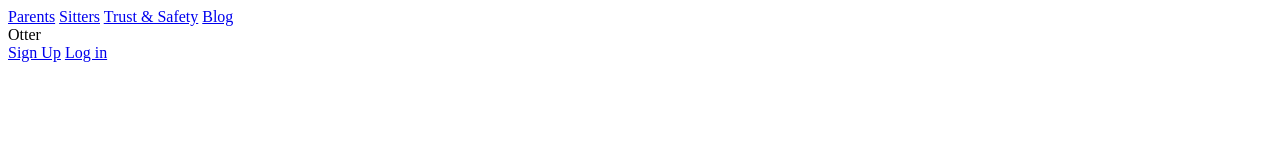
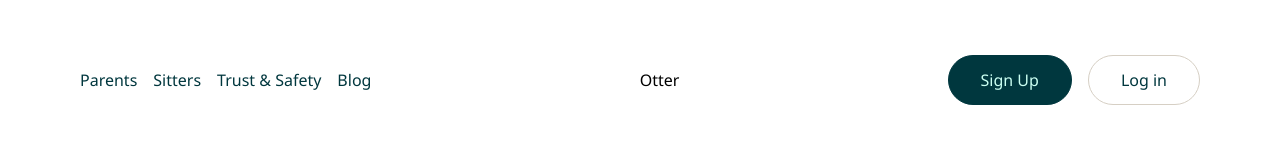
Before and after one commit to thedev24/theotter, a plain HTML site: page index.html in a window 1280 px wide. Drawn offline with Linux system fonts and the light colour scheme.

Commit message:
feat: Nav CSS Added

```diff
--- a/index.html
+++ b/index.html
@@ -3,13 +3,14 @@
 <head>
     <meta charset="UTF-8">
     <meta name="viewport" content="width=device-width, initial-scale=1.0">
+    <link rel="stylesheet" href="style.css">
     <title>Document</title>
 </head>
 <body>
     <div class="main-wrapper">
         <nav>
             <div class="nav-container">
-                <div class="menu-links">
+                <div class="links-menu">
                     <a href="#" class="nav-link nav-item">Parents</a>
                     <a href="#" class="nav-link nav-item">Sitters</a>
                     <a href="#" class="nav-link nav-item">Trust & Safety</a>
--- a/style.css
+++ b/style.css
@@ -0,0 +1,66 @@
+body {
+    margin: 0;
+    padding: 0;
+    font-family: 'Segoe UI', Tahoma, Geneva, Verdana, sans-serif;
+}
+
+* {
+    text-decoration: none;
+}
+
+.main-wrapper {
+    min-width: 100%;
+    min-height: 100vh;
+}
+
+nav {
+    width: 100%;
+    margin: 2.5rem 0;
+}
+
+.nav-container {
+    margin: 0 5rem;
+    display: flex;
+    flex-direction: row;
+    justify-content: space-between;
+}
+
+nav .logo {
+    line-height: 5rem;
+    vertical-align: middle;
+    font-size: 1em;
+}
+
+.links-menu a {
+    color: rgb(0, 55, 62);
+}
+
+.links-menu, .login-menu {
+    display: flex;
+    gap: 1em;
+    line-height: 5rem;
+    vertical-align: middle;
+    font-size: 1em;
+    align-items: center;
+}
+
+.btn {
+    border: 1px solid rgb(214, 207, 196);
+    color: rgb(0, 55, 62);
+    line-height: 3rem;
+    padding: 0 2em;
+    border-radius: 50px;
+    transition: 0.3s ease;
+}
+
+.btn:hover {
+    background-color: rgb(148, 149, 76);
+    border-color: rgb(148, 149, 76);
+    color: rgb(202, 255, 242);
+}
+
+.btn-primary {
+    color: rgb(202, 255, 242);
+    background-color: rgb(0, 55, 62);
+    border-color: rgb(0, 55, 62);
+}
```
